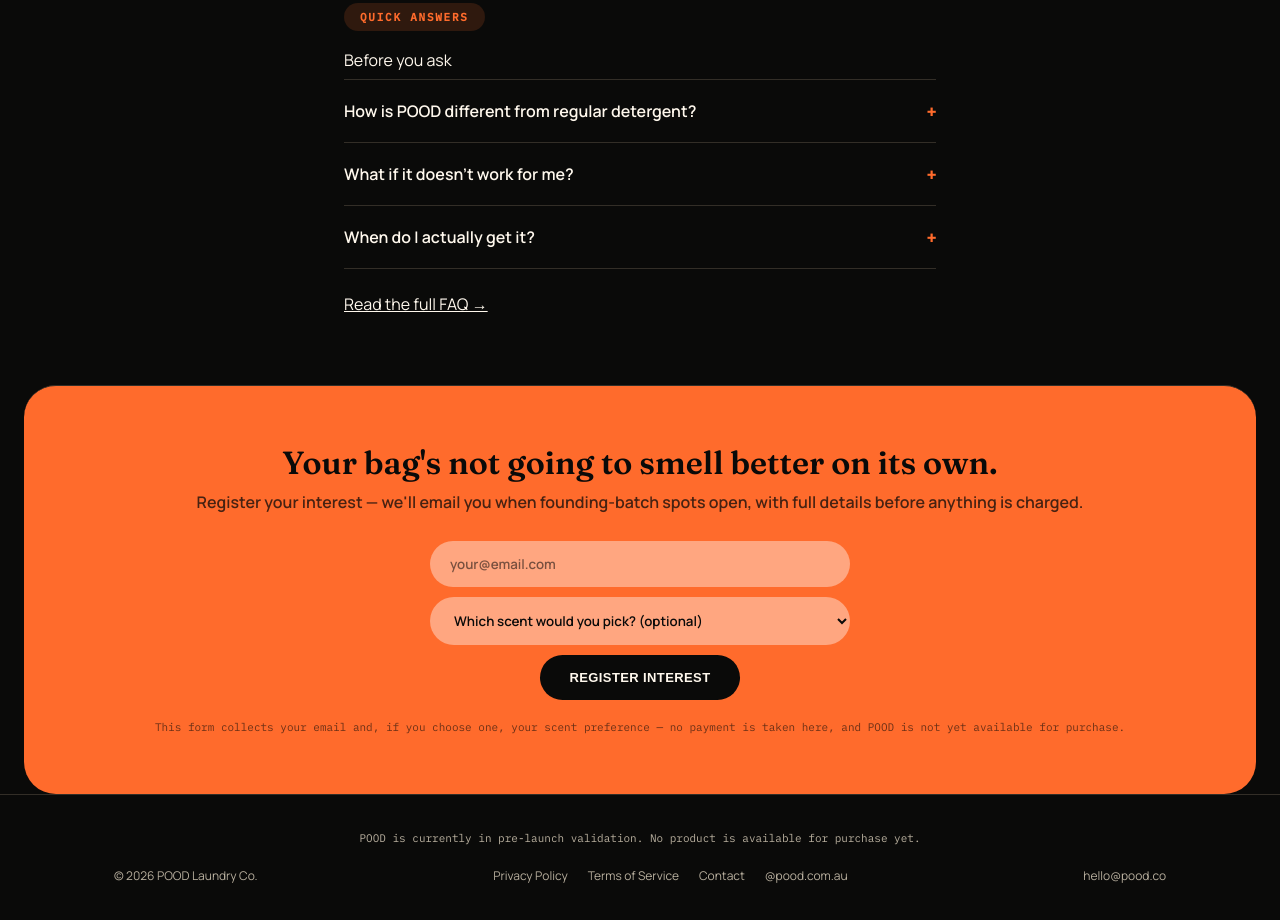
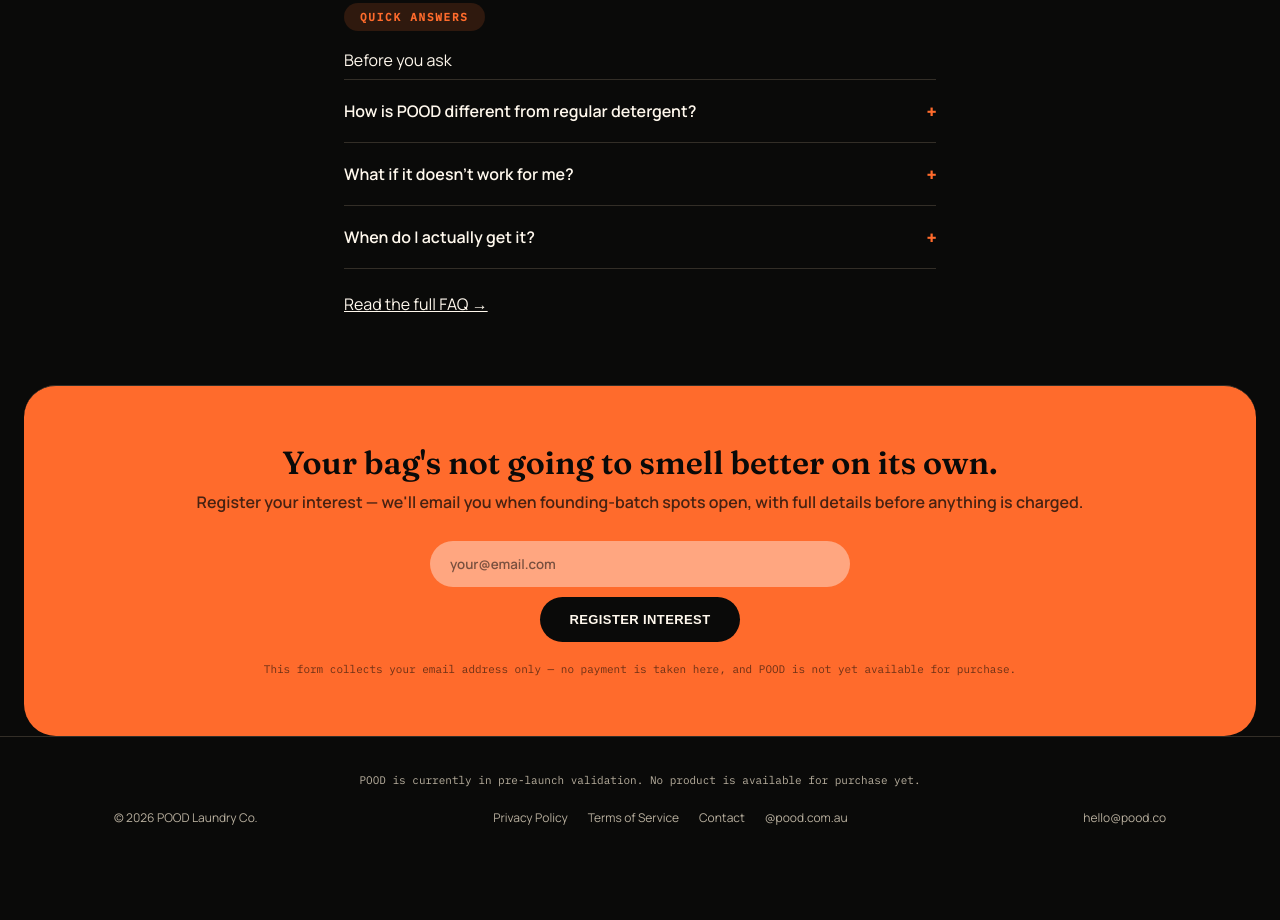
Before and after one commit to mamarilmichael-glitch/pood-website, a plain HTML site: page index.html in a window 1280 px wide. Shown: the part 3383-4303 px from the top of the page. After the commit the page ends 4245 px from the top, so only its background shows below. Drawn offline with Linux system fonts and the light colour scheme; a script that the page names is missing.

Commit message:
Remove scent picker from waitlist — mailing list only

```diff
--- a/index.html
+++ b/index.html
@@ -188,18 +188,10 @@
       <input type="hidden" name="form-name" value="waitlist">
       <p style="display:none;"><label>Don't fill this out: <input name="bot-field"></label></p>
       <input type="email" name="email" required placeholder="your@email.com">
-      <select name="scent" aria-label="Which scent direction would you pick?">
-        <option value="">Which scent would you pick? (optional)</option>
-        <option value="clean-slate">Clean Slate — fresh and citrusy cologne (working name)</option>
-        <option value="war-paint">War Paint — dark and smoky cologne (working name)</option>
-        <option value="no-apology">No Apology — sweet and warm perfume, the cosy one (working name)</option>
-        <option value="cold-plunge">Cold Plunge — salty coastal (working name)</option>
-        <option value="not-sure">Not sure yet</option>
-      </select>
       <button type="submit" class="btn">Register interest</button>
     </form>
     <p class="success-msg">You're on the list. We'll email you before anything is charged.</p>
-    <p class="disclosure">This form collects your email and, if you choose one, your scent preference — no payment is taken here, and POOD is not yet available for purchase.</p>
+    <p class="disclosure">This form collects your email address only — no payment is taken here, and POOD is not yet available for purchase.</p>
   </div>
 </section>
 
```
